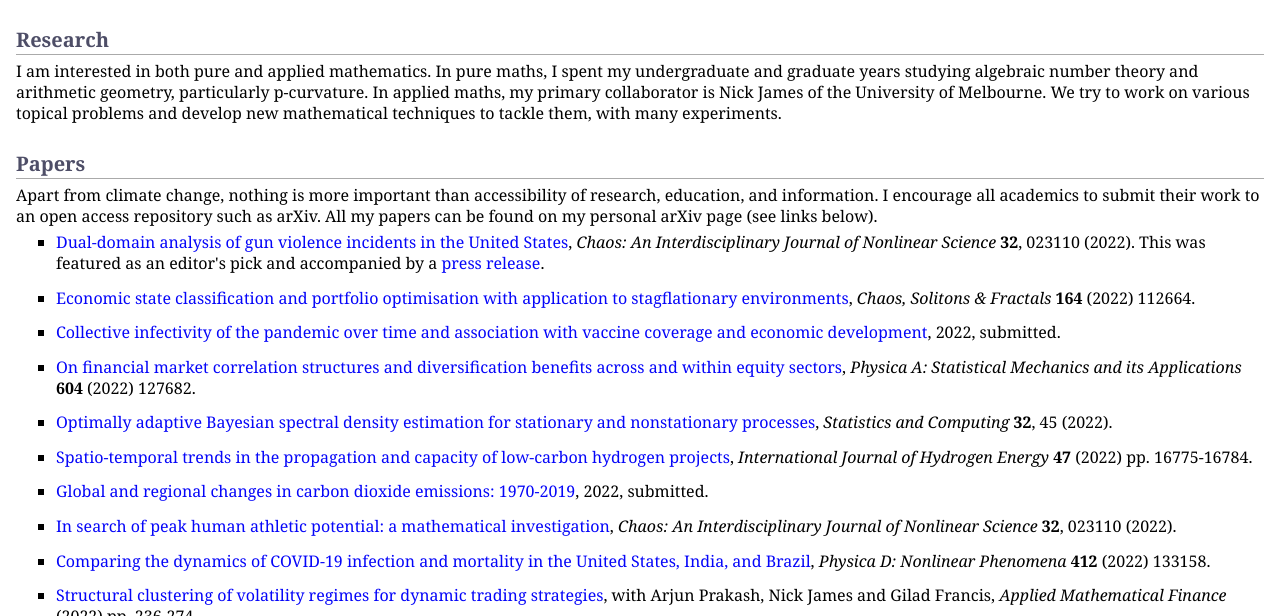
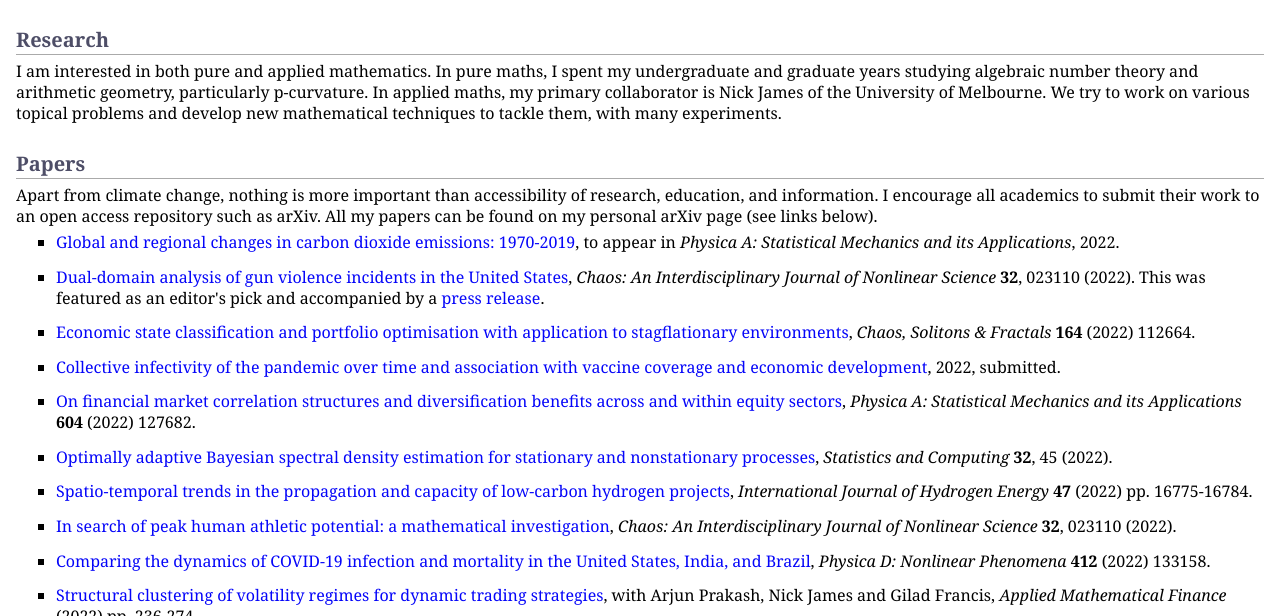
Before and after one commit to MaxMenzies/maxmenzies.com, a Jekyll site: the page index.html, which Jekyll copies as it is, in a window 1280 px wide and 900 px high, cut to the strip 284-900 px from the top of the window. Built offline with Jekyll 4.4.1, drawn with Linux system fonts in a browser that asks for light colours.

Commit message:
Update index.html

```diff
--- a/index.html
+++ b/index.html
@@ -40,6 +40,10 @@
 <h2>Papers</h2>
 <p>Apart from climate change, nothing is more important than accessibility of research, education, and information. I encourage all academics to submit their work to an open access repository such as arXiv. All my papers can be found on my personal arXiv page (see links below). </p>
 <ul>
+<li><p><a href="https://arxiv.org/abs/2201.13075">Global and regional changes in carbon dioxide emissions: 1970-2019</a>, to appear in <i>Physica A: Statistical Mechanics and its Applications</i>, 2022.</p>
+</li>
+</ul>
+<ul>
 <li><p><a href="https://aip.scitation.org/doi/10.1063/5.0120822">Dual-domain analysis of gun violence incidents in the United States</a>, <i>Chaos: An Interdisciplinary Journal of Nonlinear Science</i> <b>32</b>, 023110 (2022). This was featured as an editor's pick and accompanied by a <a href="https://publishing.aip.org/publications/latest-content/statistical-analysis-reveals-unexpected-trends-in-us-gun-violence-incidents/">press release</a>.</p>
 </li>
 </ul>
@@ -61,10 +65,6 @@
 </ul>
 <ul>
 <li><p><a href="https://www.sciencedirect.com/science/article/pii/S0360319922013313">Spatio-temporal trends in the propagation and capacity of low-carbon hydrogen projects</a>, <i>International Journal of Hydrogen Energy</i> <b>47</b> (2022) pp. 16775-16784.</p>
-</li>
-</ul>
-<ul>
-<li><p><a href="https://arxiv.org/abs/2201.13075">Global and regional changes in carbon dioxide emissions: 1970-2019</a>, 2022, submitted.</p>
 </li>
 </ul>
 <ul>
```
